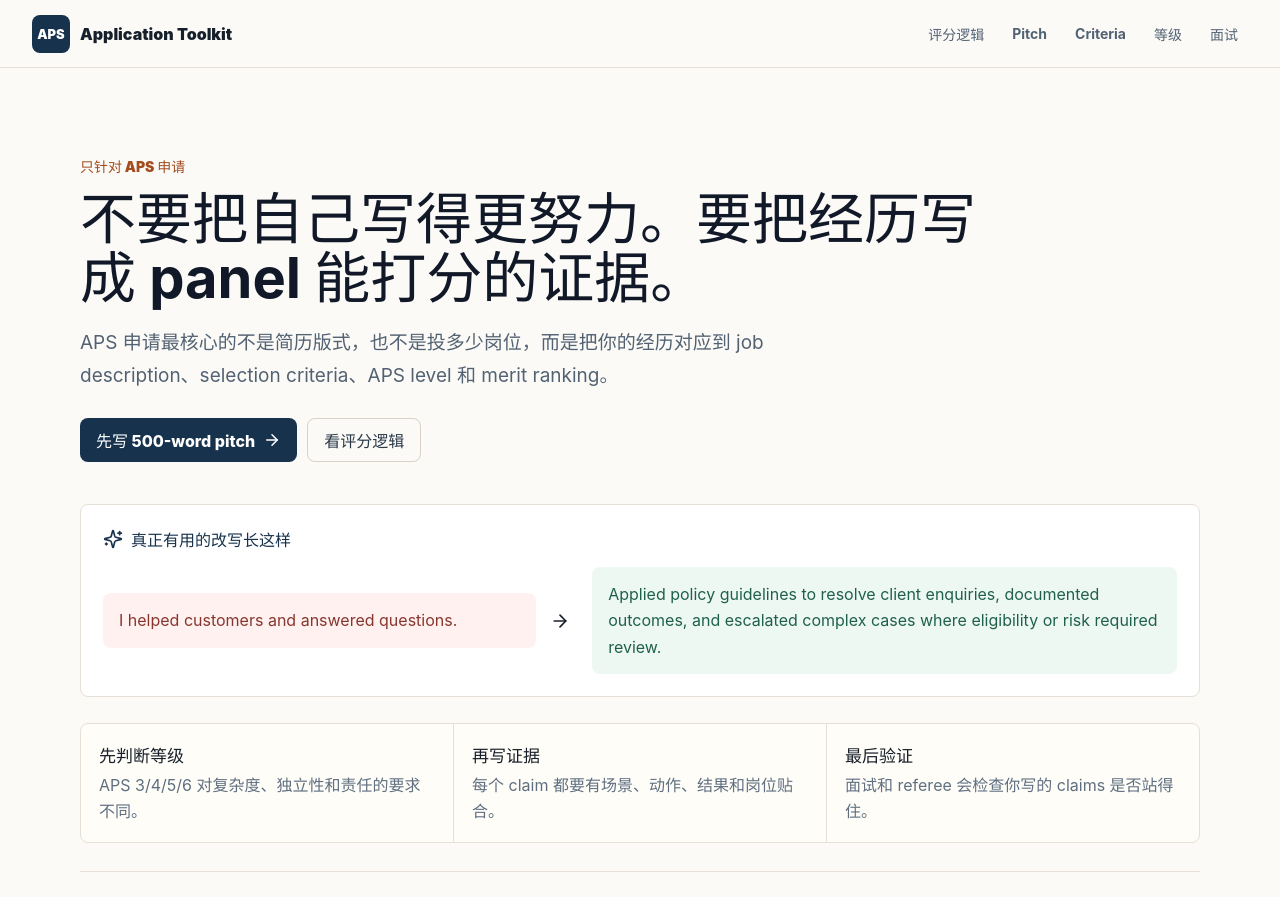
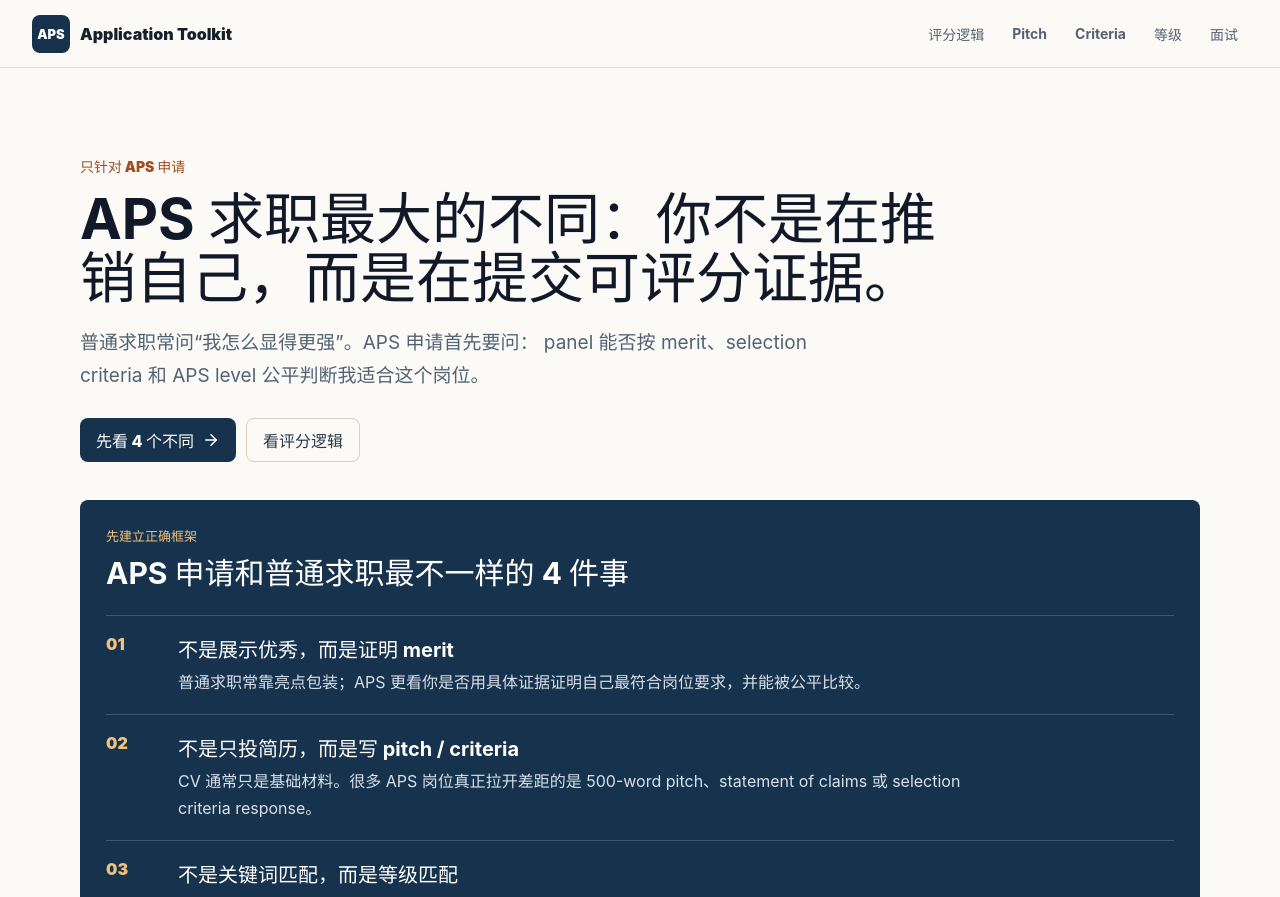
Before and after one commit to raydebug/aps-job-guide, a React (Vite) app: page / in a window 1280 px wide. Shown: the top 897 px of the page. Built offline with nearby package versions, Linux system fonts and the light colour scheme.

Commit message:
Lead with APS job search differences

```diff
--- a/src/main.jsx
+++ b/src/main.jsx
@@ -22,6 +22,29 @@ const pitchPlan = [
   ["证据二 130-150 字", "换一个能力维度，例如 policy、client service、data、case work、stakeholder。"],
   ["岗位贴合 80-100 字", "把你的经验接回 agency、team outcome、public service context。"],
   ["结尾 30-50 字", "简短收束，不要重复简历，不要写空泛热情。"],
+];
+
+const apsDifferences = [
+  {
+    title: "不是展示优秀，而是证明 merit",
+    detail:
+      "普通求职常靠亮点包装；APS 更看你是否用具体证据证明自己最符合岗位要求，并能被公平比较。",
+  },
+  {
+    title: "不是只投简历，而是写 pitch / criteria",
+    detail:
+      "CV 通常只是基础材料。很多 APS 岗位真正拉开差距的是 500-word pitch、statement of claims 或 selection criteria response。",
+  },
+  {
+    title: "不是关键词匹配，而是等级匹配",
+    detail:
+      "APS 3/4/5/6 对独立性、复杂度、判断空间和责任范围要求不同。等级投错，材料写得再漂亮也会吃亏。",
+  },
+  {
+    title: "不是面试表现一次定胜负，而是全程验证",
+    detail:
+      "申请、面试和 referee check 是一条证据链。你写过的 claim，panel 可能会在面试和推荐人环节继续验证。",
+  },
 ];
 
 const criteriaSteps = [
@@ -101,20 +124,36 @@ function App() {
       <section className="workspace" id="top">
         <header className="hero">
           <p className="eyebrow">只针对 APS 申请</p>
-          <h1>不要把自己写得更努力。要把经历写成 panel 能打分的证据。</h1>
+          <h1>APS 求职最大的不同：你不是在推销自己，而是在提交可评分证据。</h1>
           <p className="hero-text">
-            APS 申请最核心的不是简历版式，也不是投多少岗位，而是把你的经历对应到
-            job description、selection criteria、APS level 和 merit ranking。
+            普通求职常问“我怎么显得更强”。APS 申请首先要问：
+            panel 能否按 merit、selection criteria 和 APS level 公平判断我适合这个岗位。
           </p>
           <div className="hero-actions">
-            <a className="primary-action" href="#pitch">
-              先写 500-word pitch <ArrowRight size={18} />
+            <a className="primary-action" href="#differences">
+              先看 4 个不同 <ArrowRight size={18} />
             </a>
             <a className="secondary-action" href="#logic">
               看评分逻辑
             </a>
           </div>
         </header>
+
+        <section id="differences" className="difference-section" aria-label="APS 和普通求职的最大不同">
+          <div className="section-kicker">先建立正确框架</div>
+          <h2>APS 申请和普通求职最不一样的 4 件事</h2>
+          <div className="difference-list">
+            {apsDifferences.map((item, index) => (
+              <article key={item.title}>
+                <span>{String(index + 1).padStart(2, "0")}</span>
+                <div>
+                  <h3>{item.title}</h3>
+                  <p>{item.detail}</p>
+                </div>
+              </article>
+            ))}
+          </div>
+        </section>
 
         <section className="lead-example" aria-label="APS 改写例子">
           <div className="example-heading">
@@ -133,15 +172,15 @@ function App() {
 
         <section className="diagnosis" aria-label="页面判断">
           <article>
-            <strong>先判断等级</strong>
-            <span>APS 3/4/5/6 对复杂度、独立性和责任的要求不同。</span>
+            <strong>先读 JD</strong>
+            <span>找出 duty、criteria、level 和 assessment language。</span>
           </article>
           <article>
-            <strong>再写证据</strong>
+            <strong>再选证据</strong>
             <span>每个 claim 都要有场景、动作、结果和岗位贴合。</span>
           </article>
           <article>
-            <strong>最后验证</strong>
+            <strong>最后验证链条</strong>
             <span>面试和 referee 会检查你写的 claims 是否站得住。</span>
           </article>
         </section>
--- a/src/styles.css
+++ b/src/styles.css
@@ -164,6 +164,59 @@ h1 {
   border: 1px solid #e5dfd5;
   border-radius: 8px;
   background: #ffffff;
+}
+
+.difference-section {
+  margin: 8px 0 28px;
+  padding: 26px;
+  border-radius: 8px;
+  background: #17324d;
+  color: #ffffff;
+}
+
+.section-kicker {
+  margin-bottom: 10px;
+  color: #f1c27b;
+  font-size: 13px;
+  font-weight: 900;
+}
+
+.difference-section h2 {
+  max-width: 780px;
+  margin-bottom: 22px;
+  font-size: 30px;
+  line-height: 1.25;
+}
+
+.difference-list {
+  display: grid;
+  gap: 0;
+  border-top: 1px solid rgba(255, 255, 255, 0.18);
+}
+
+.difference-list article {
+  display: grid;
+  grid-template-columns: 56px minmax(0, 1fr);
+  gap: 16px;
+  padding: 18px 0;
+  border-bottom: 1px solid rgba(255, 255, 255, 0.18);
+}
+
+.difference-list article > span {
+  color: #f1c27b;
+  font-weight: 900;
+}
+
+.difference-list h3 {
+  margin-bottom: 6px;
+  font-size: 20px;
+}
+
+.difference-list p {
+  max-width: 820px;
+  margin-bottom: 0;
+  color: #d8e2eb;
+  line-height: 1.7;
 }
 
 .example-heading,
@@ -572,6 +625,7 @@ h1 {
   }
 
   .lead-example,
+  .difference-section,
   .warning-panel,
   .template-panel,
   .referee-panel,
```
